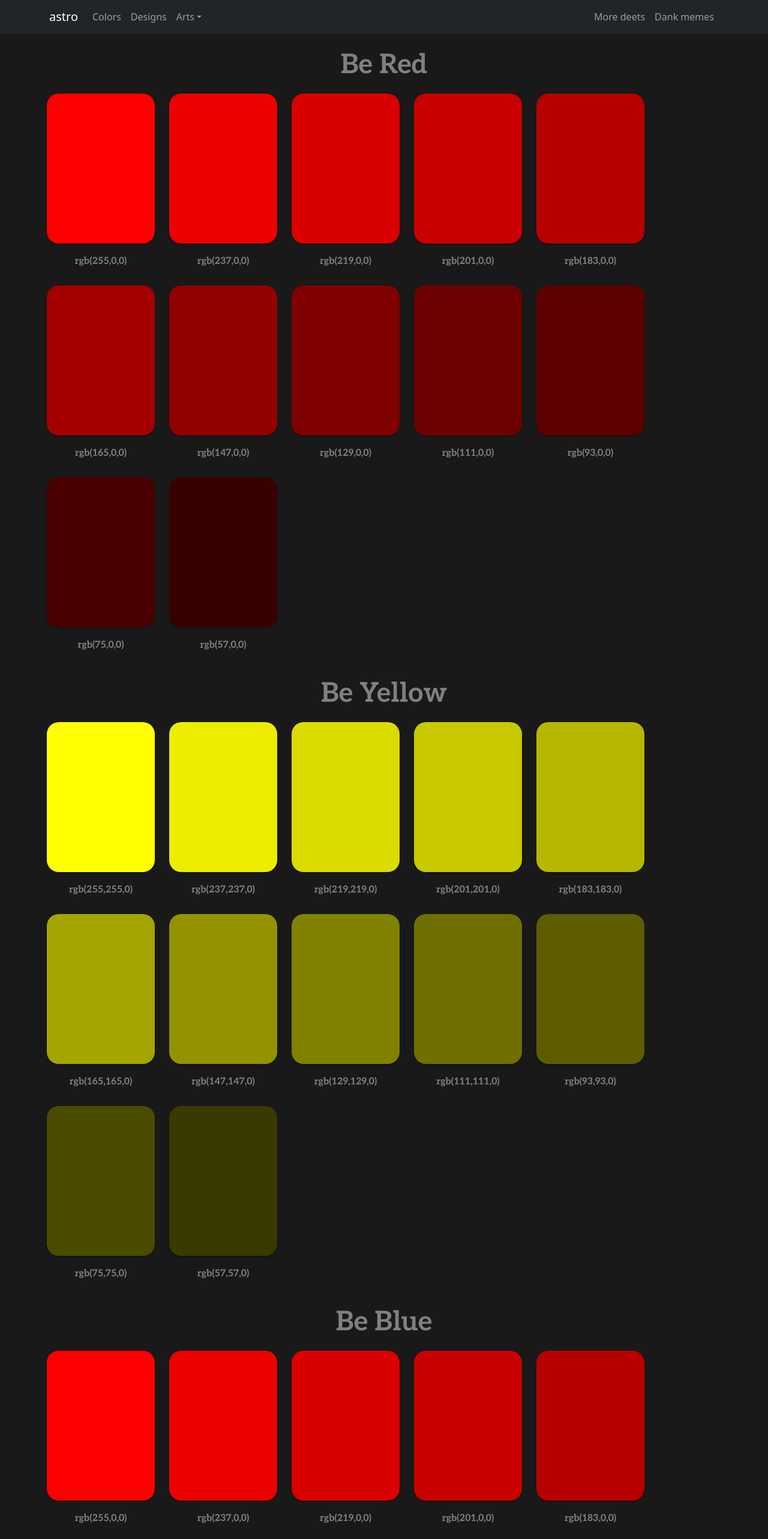
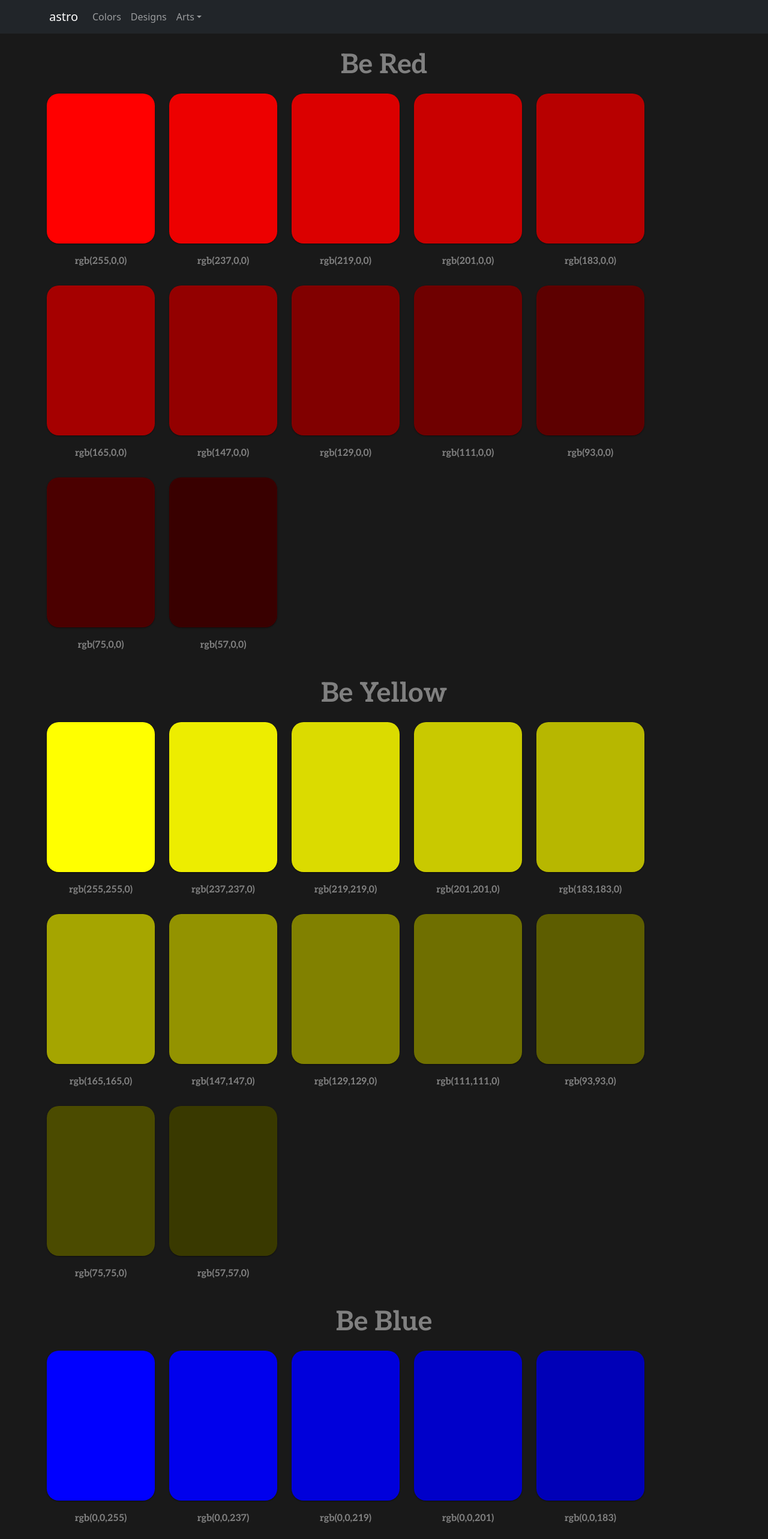
Before and after one commit to Thedot-in-opensource/astro, a React (Create React App) app: page / in a window 1280 px wide. Shown: the top 2566 px of the page at 60% size. Built offline with nearby package versions, Linux system fonts and the light colour scheme.

Commit message:
added blue

```diff
--- a/src/Pages/Home.js
+++ b/src/Pages/Home.js
@@ -102,6 +102,15 @@ export default function Home() {
     function handleClose(){
         setcolorCopyStatus(false)
     }
+
+    useEffect(() => {
+      if(colorCopyStatus === true){
+            setTimeout(() => {
+                setcolorCopyStatus(false)
+            }, 500);
+      }
+    }, [colorCopyStatus]);
+
 
     const setcolorCopyStatusHandler = (newState) => {
         setvertical(newState.vertical)
@@ -279,7 +288,7 @@ export default function Home() {
             <Grid container spacing={2}>
 
 
-            {bshadesColor && bshadesColor.map(col => {
+            {shadesColor && shadesColor.map(col => {
                 return(
                     <div
                     style={{
@@ -372,7 +381,7 @@ export default function Home() {
             severity="success"
             sx={{ width: '100%' }}
             anchorOrigin={{ vertical, horizontal }}>
-            This is a success message!
+            The color is copied
             </Alert>
       </Snackbar>
             </Container>
--- a/src/Pages/SharedComponents/components/navbar.js
+++ b/src/Pages/SharedComponents/components/navbar.js
@@ -19,10 +19,7 @@ export default function NavBox() {
       </NavDropdown>
     </Nav>
     <Nav>
-      <Nav.Link href="#deets">More deets</Nav.Link>
-      <Nav.Link eventKey={2} href="#memes">
-        Dank memes
-      </Nav.Link>
+
     </Nav>
   </Navbar.Collapse>
   </Container>
```
